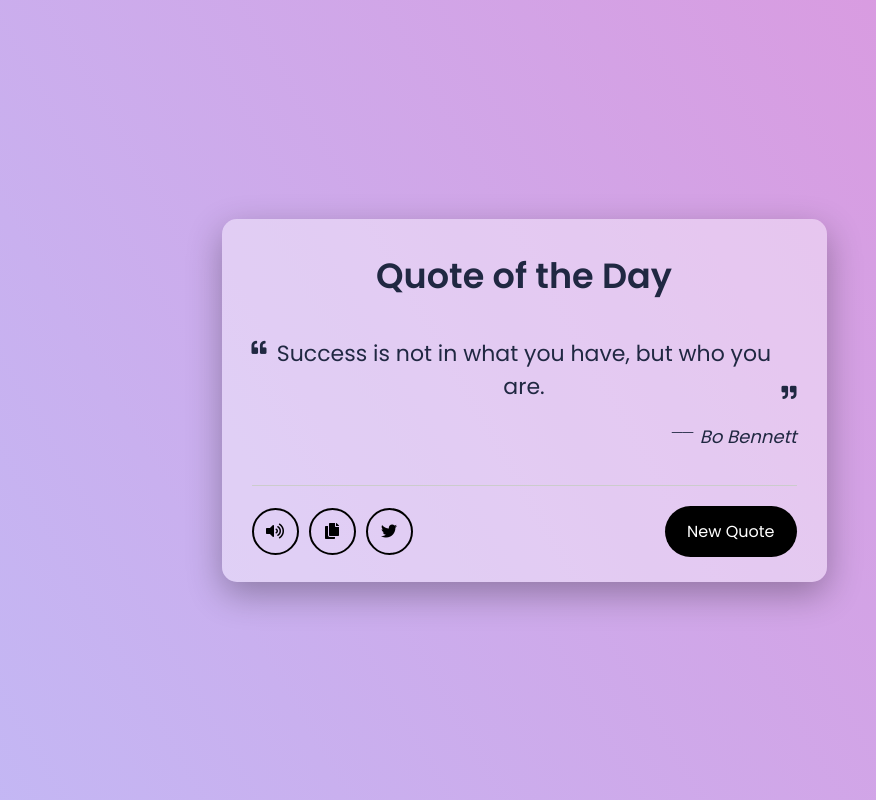
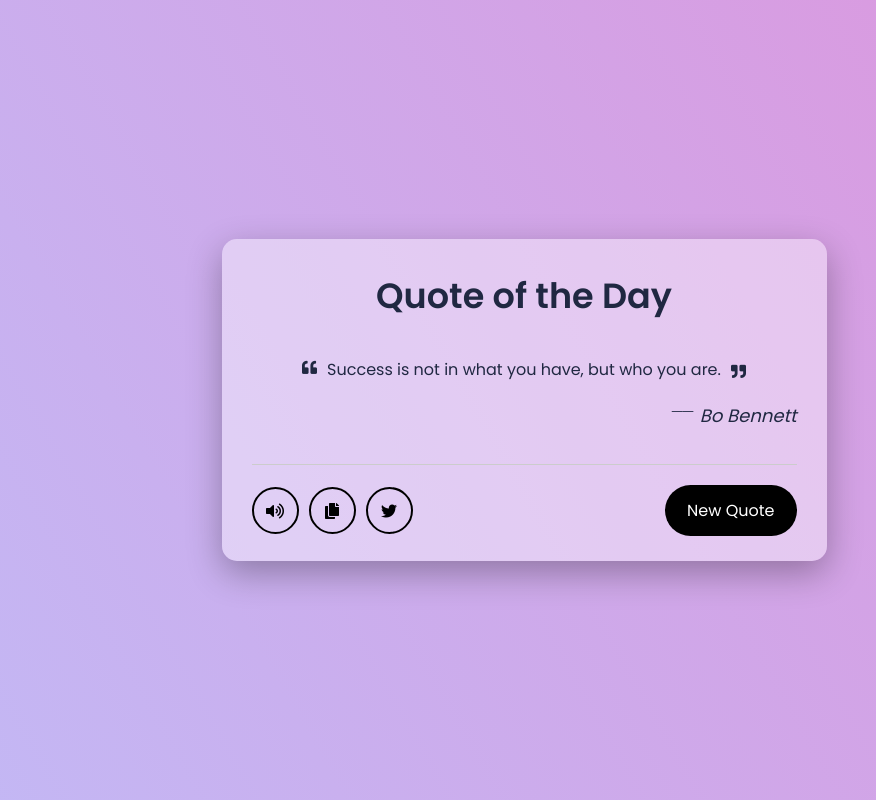
Before and after one commit to 23Jyoti/RandomQuoteGenerator, a React (Create React App) app: page / in a window 1280 px wide. Shown: the whole page, without its empty margins (116-992 px from the left). Built offline with nearby package versions, Linux system fonts and the light colour scheme; no server answers.

Commit message:
Update QuoteGenerator.jsx

```diff
--- a/src/components/QuoteGenerator.jsx
+++ b/src/components/QuoteGenerator.jsx
@@ -69,7 +69,7 @@ const QuoteGenerator = () => {
       <div className="content">
         <div className="quote-area">
           <i className="fas fa-quote-left"></i>
-          <p className="quote">{quote}</p>
+          <p style={{ wordBreak: "keep-all", whiteSpace: "normal", overflowWrap: "break-word" }}>{quote}</p>
           <i className="fas fa-quote-right"></i>
         </div>
         <div className="author">
```
